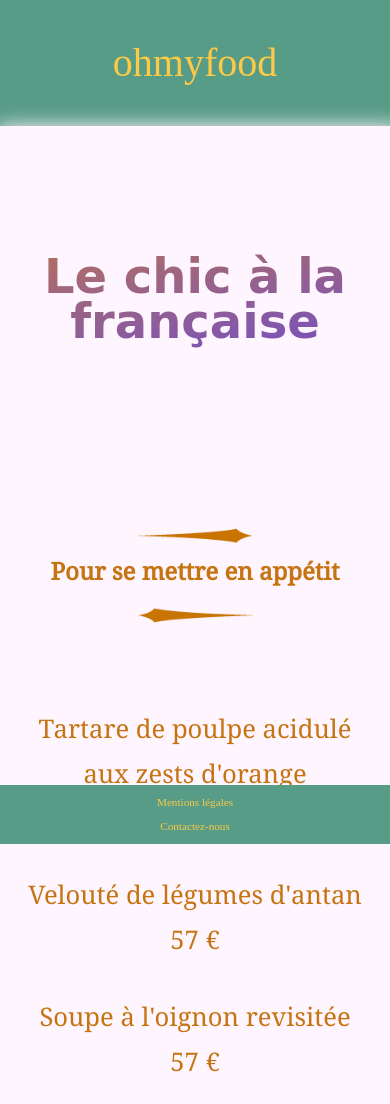
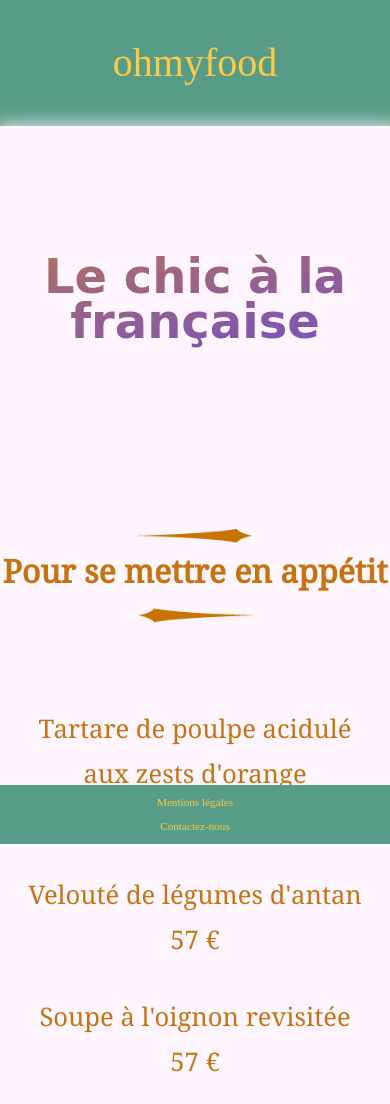
Before and after one commit to devweboc/Yannickleborgne_3_09072020, a website: page menus/menu-chic.html in a window 390 px wide. Shown: the top 1104 px of the page. Drawn offline with Linux system fonts and the light colour scheme; a web font is replaced by a local one.

Commit message:
Amélioration du responsive sur certains menus

```diff
--- a/sass/layout/_menu.scss
+++ b/sass/layout/_menu.scss
@@ -27,7 +27,14 @@
     margin: 0;
 
   }
+  h2{
+    font-size:2.5rem;
+    @include screen-max-width('tablet-down'){
+      font-size: 2rem;
 
+
+    }
+  }
   .menu__title {
     text-align: center;
   }
--- a/sass/layout/menu/_carte_chic.scss
+++ b/sass/layout/menu/_carte_chic.scss
@@ -4,6 +4,9 @@
   @extend %padding-bottom-10;
   .menu__title{
     padding-bottom: 6rem;
+  }
+  h2{
+    font-size:2rem !important;
   }
   .header,
   h1,
@@ -26,6 +29,7 @@
   p,
   span {
     font-family: $chic-font-family-texte;
+    font-size:1.6rem;
   }
 
   .menu__decoration {
```
Also changed, not shown: css/style.css, fonts/Segoe-Print-V1/Segoe-Print.ttf (deleted), fonts/Segoe-Print-V1/Segoe-Print.woff2 (deleted), 1 other file.
